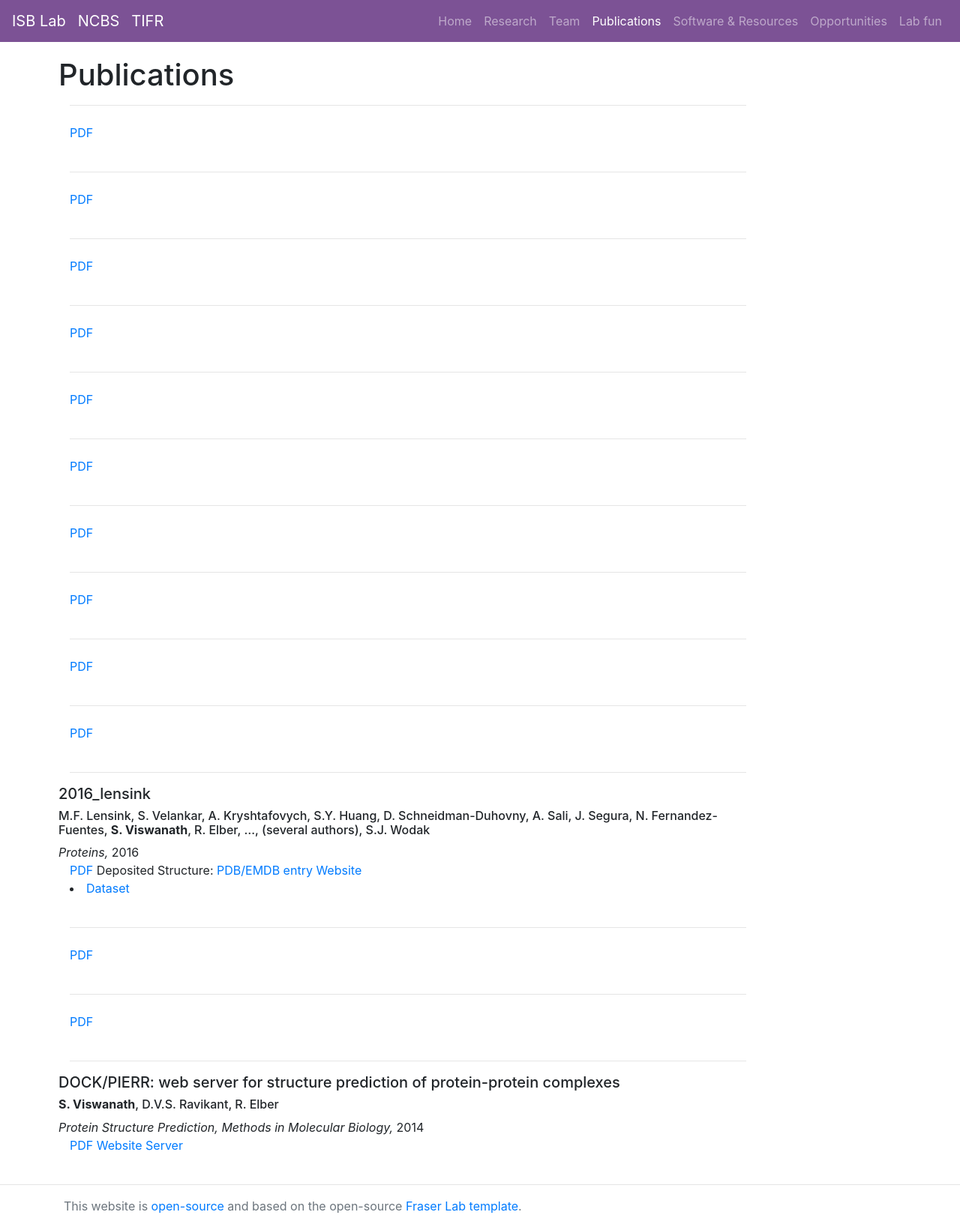
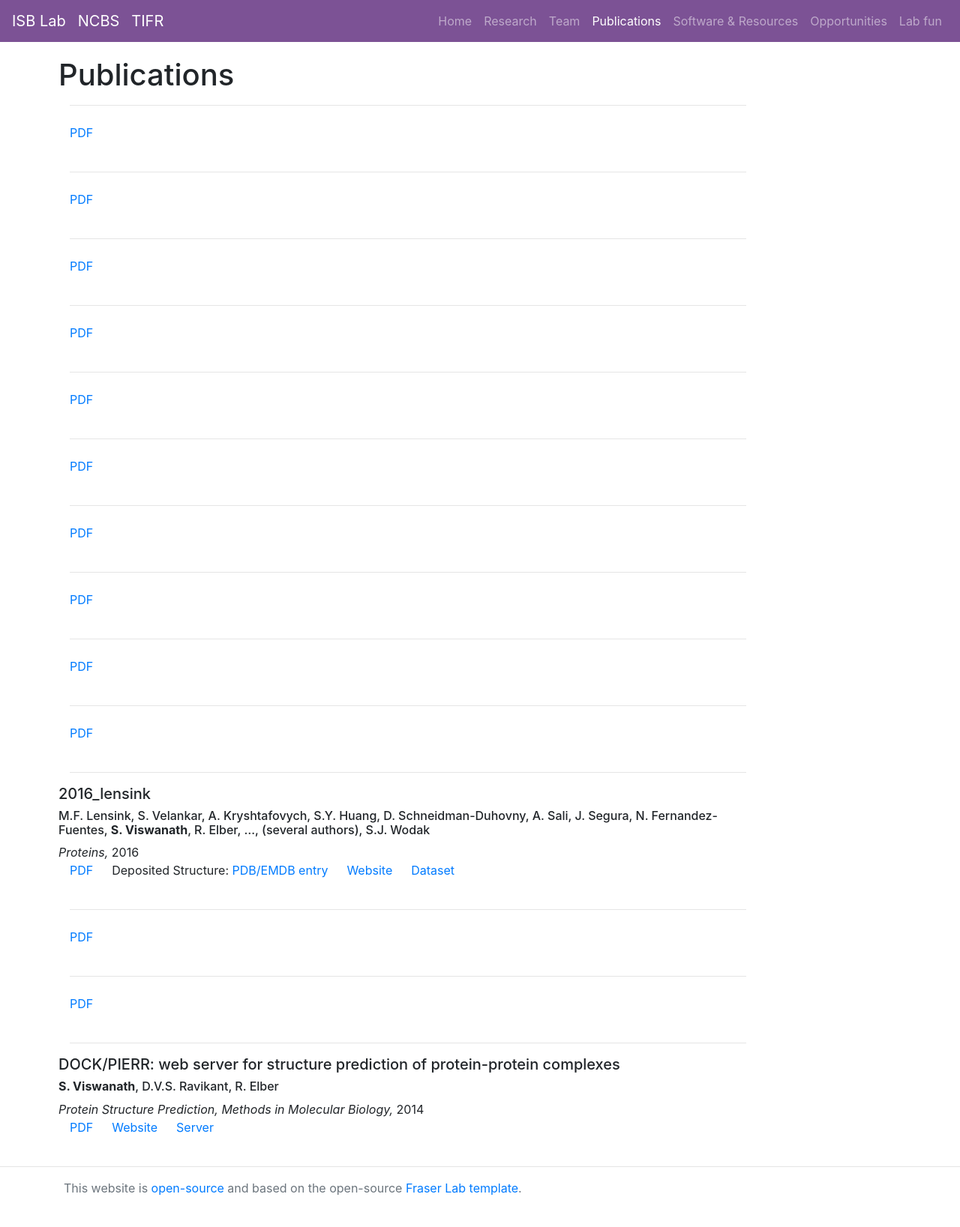
Before and after one commit to isblab/website, a Jekyll site: the page built from Publications/index.html, in a window 1280 px wide. Shown: the whole page at 75% size. Built offline with Jekyll 4.4.1, drawn with Linux system fonts in a browser that asks for light colours; after the commit the page ends 1613 px from its top, so only the background shows below that.

Commit message:
changed file locs

```diff
--- a/Publications/index.html
+++ b/Publications/index.html
@@ -32,26 +32,27 @@ group: Publications
 			<div class="col-sm-8">
   	{% endif %}
 	<!--PDF -->
-	 <a href="{{publication.pdf}}" title =  "PDF for {{publication.title}} (opens in new tab)" target="_blank">PDF </a>
+	 <a href="{{publication.pdf}}" title =  "PDF for {{publication.title}} (opens in new tab)" target="_blank">PDF </a>&emsp;
 
 	 <!--PDBs and EMDBs - optional-->
 	 {% if publication.structures %}
 	  Deposited Structure{% if publication.structures.size > 1 %}s{% endif %}:
 		 {% for code in publication.structures %}
-		 <a href="{{code}}" title =  "PDB/EMDB entry" target="_blank">PDB/EMDB entry</a>{% unless forloop.last %}, {% endunless %}
+		 <a href="{{code}}" title =  "PDB/EMDB entry" target="_blank">PDB/EMDB entry </a>{% unless forloop.last %}, {% endunless %}
 		 {% endfor %}
-
+		 &emsp;
 	 {% endif %}
 
 	 <!--Github - optional-->
 	 {% if publication.website%}
    <a href="{{publication.website}}" alt="Website: {{publication.website}} (opens in new tab)" target="_blank">Website </a>
+	 &emsp;
 	 {% endif %}
 
 		<!--dataset records - optional-->
 		{% if publication.dataset %}
-			<li><a href="{{publication.dataset}}" title =  "Zenodo " target="_blank">Dataset</a>
-		</li>
+			<a href="{{publication.dataset}}" title =  "Zenodo " target="_blank">Dataset</a>
+			&emsp;
 		{% endif %}
 
 		<!--additional links - optional-->
```
